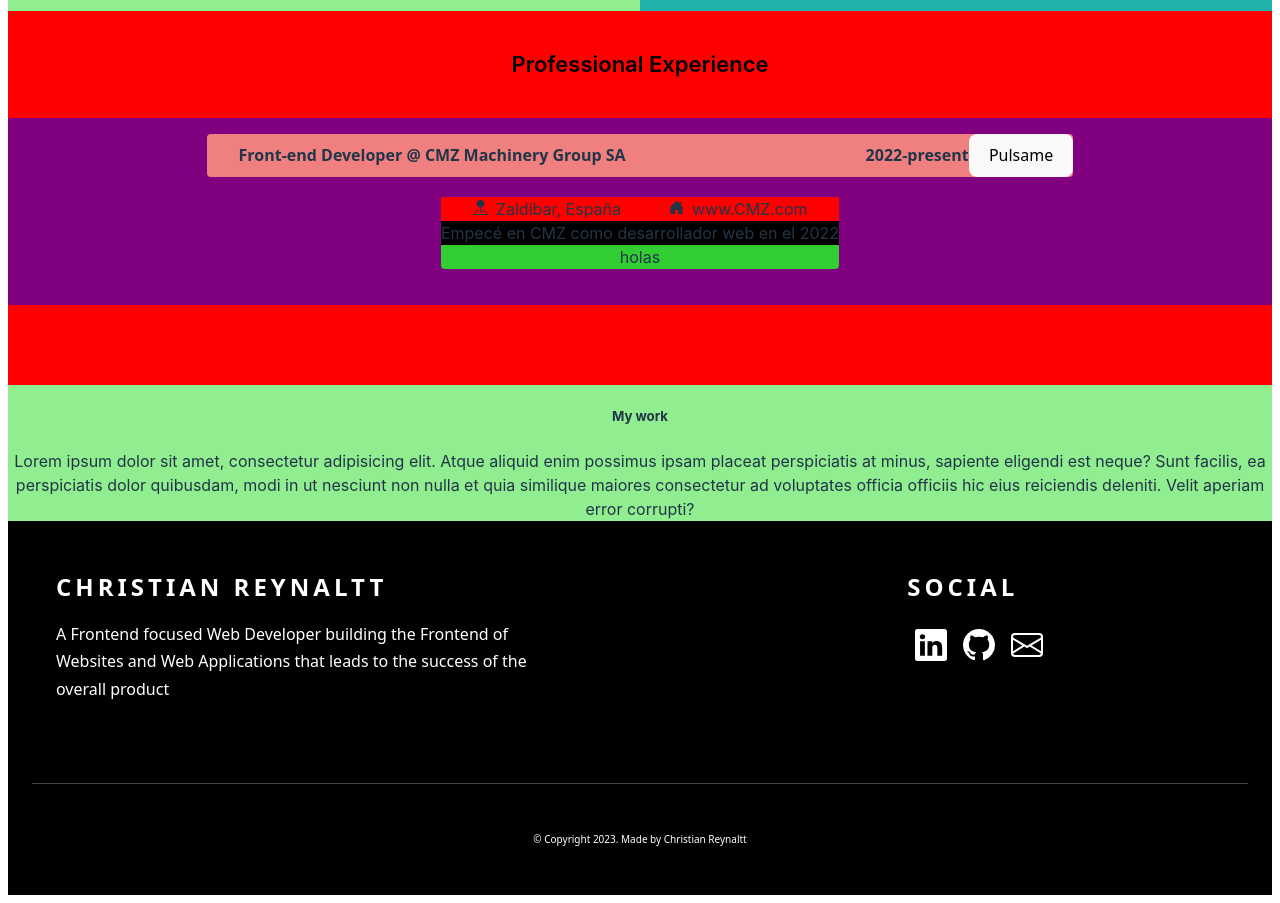
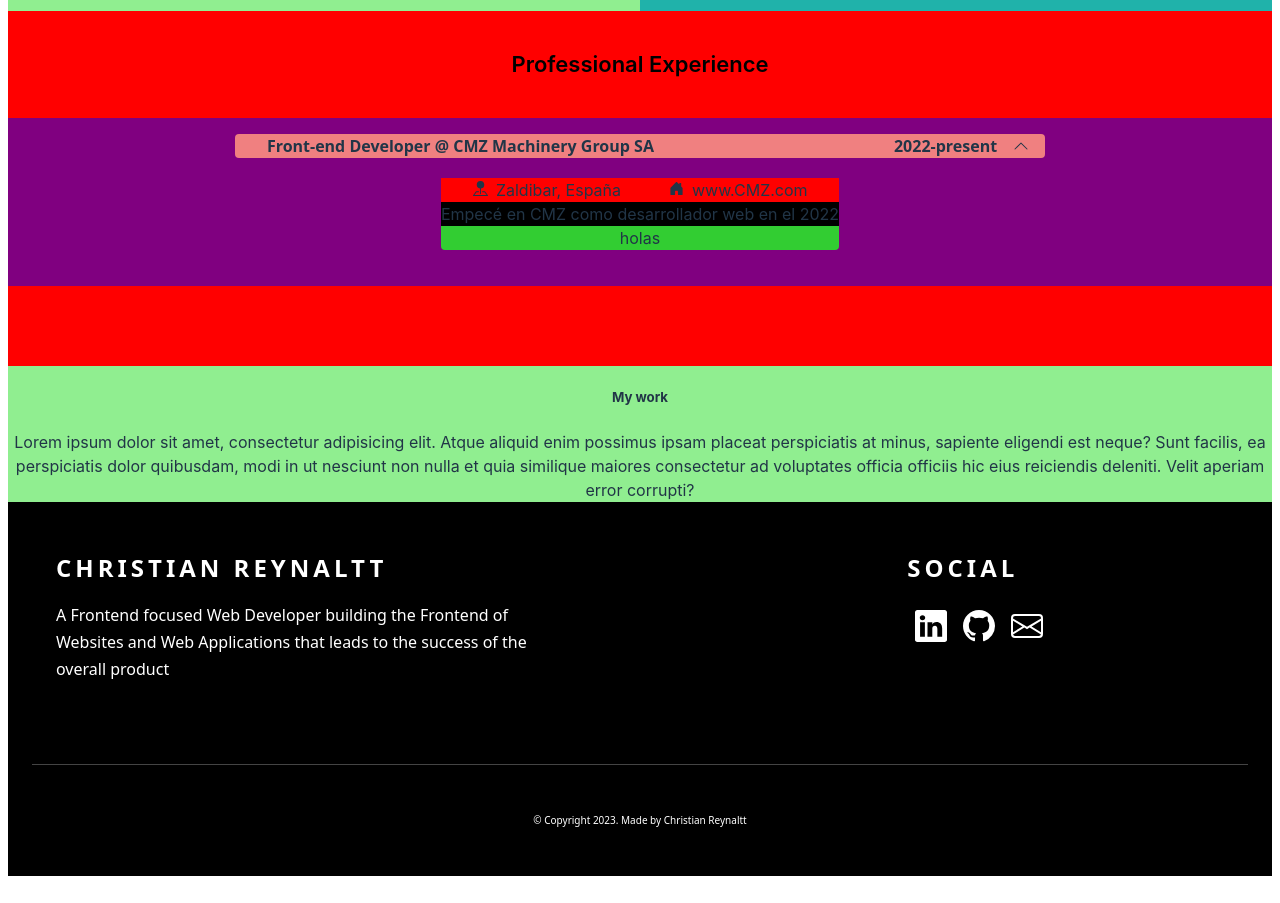
Before and after one commit to crisrey211/portfolio, a React (Vite) app: page / in a window 1280 px wide. Shown: the part 940-1843 px from the top of the page. Built offline with nearby package versions, Linux system fonts and the light colour scheme.

Commit message:
FIX: botón arreglado

```diff
--- a/src/components/accordion/Accordion.jsx
+++ b/src/components/accordion/Accordion.jsx
@@ -2,6 +2,8 @@ import React from "react"
 import styles from "./Accordion.module.css"
 import LocationIcon from "@/components/icons/LocationIcon.jsx"
 import HouseDoorIcon from "@/components/icons/HouseDoorIcon.jsx"
+import ChevronDownIcon from "@/components/icons/ChevronDownIcon.jsx"
+import ChevronUpIcon from "@/components/icons/ChevronUpIcon.jsx"
 
 const Accordion = ({
   occupation,
@@ -25,13 +27,14 @@ const Accordion = ({
         </div>
         <div className={styles.rigthInformation}>
           <div>{date}</div>
-          <button
+          <div
             onClick={() => {
               setIsOpened(!isOpened)
             }}
+            className={styles.boton}
           >
-            Pulsame
-          </button>
+            {isOpened ? <ChevronUpIcon /> : <ChevronDownIcon />}
+          </div>
         </div>
       </div>
       {isOpened ? (
--- a/src/components/accordion/Accordion.module.css
+++ b/src/components/accordion/Accordion.module.css
@@ -60,3 +60,12 @@
   justify-content: flex-start;
   background-color: black;
 }
+
+.boton {
+  display: flex;
+  padding: 0 1rem 0 1rem;
+  align-items: center;
+}
+.boton:hover {
+  cursor: pointer;
+}
```
